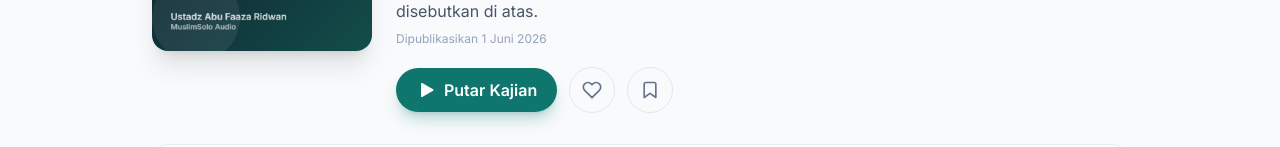
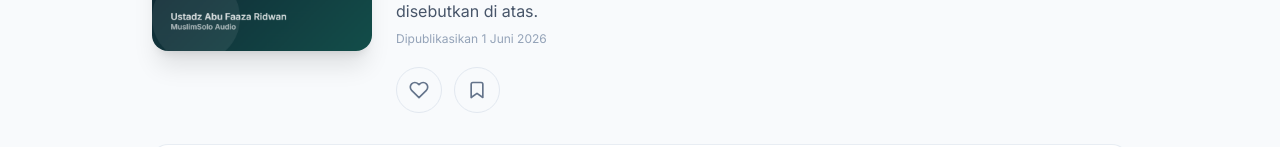
Before and after one commit to zakyfahreza/muslimsolo_audio, a React (Vite) app: page /kajian/bahjatu-qulubil-abrar-01 in a window 1280 px wide. Shown: the part 265-412 px from the top of the page. Built offline with nearby package versions, Linux system fonts and the light colour scheme; no server answers.

Commit message:
style(detail): hapus tombol Putar Kajian di header, fokus ke player

```diff
--- a/src/pages/KajianDetailPage.tsx
+++ b/src/pages/KajianDetailPage.tsx
@@ -134,10 +134,6 @@ export function KajianDetailPage() {
 
           {/* Action buttons */}
           <div className="mt-5 flex flex-wrap items-center gap-3">
-            <button onClick={handlePlay} className="btn-primary">
-              {isThisPlaying ? <PauseIcon className="h-5 w-5" /> : <PlayIcon className="h-5 w-5" />}
-              {isThisPlaying ? 'Jeda' : isActive ? 'Lanjutkan' : 'Putar Kajian'}
-            </button>
             <button
               onClick={() => toggleFavorite(kajian.id)}
               aria-label="Favorit"
```
